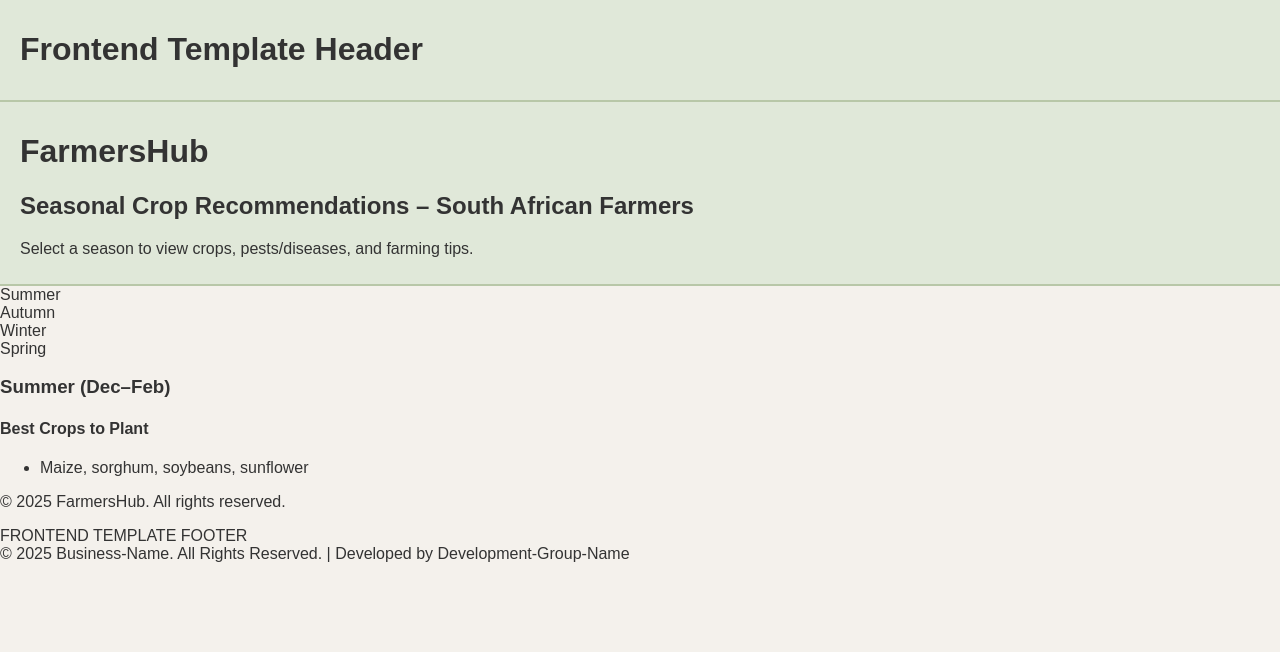
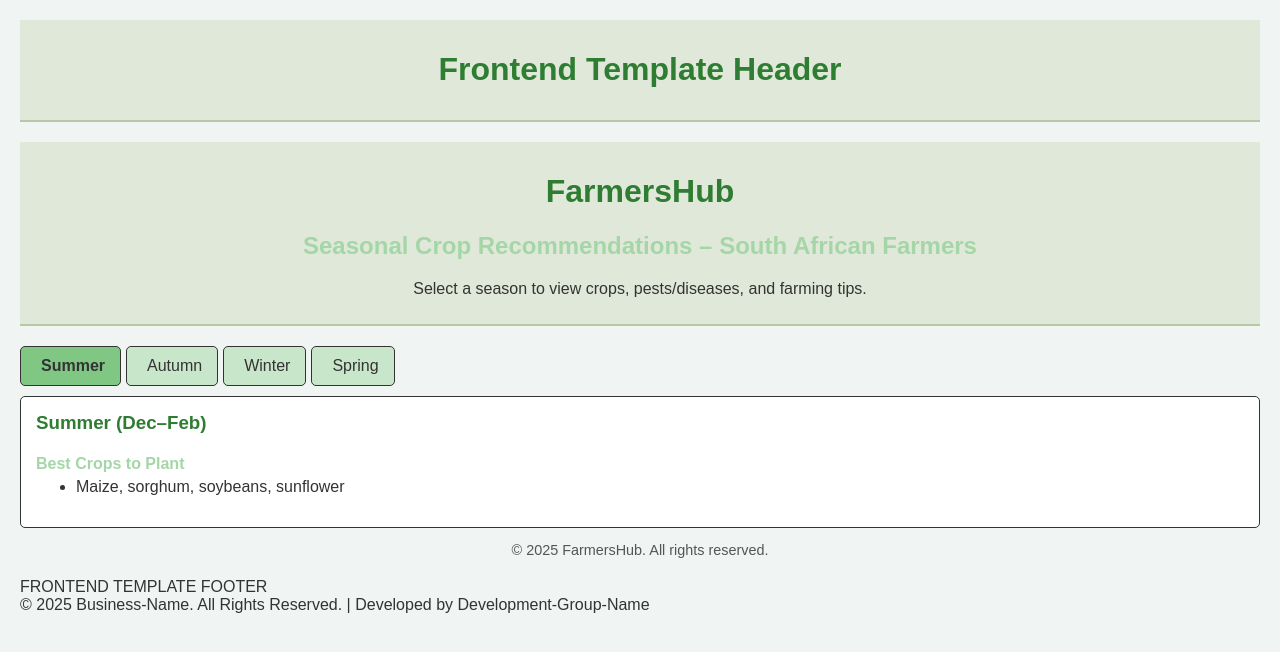
Before and after one commit to NICK-TSHEPO/FarmersHub, a React (Create React App) app: page /#/season in a window 1280 px wide. Shown: the top 652 px of the page. Built offline with nearby package versions, Linux system fonts and the light colour scheme.

Commit message:
fixed styling and funtionality

```diff
--- a/src/components/pageComponents/seasonal-crop.html
+++ b/src/components/pageComponents/seasonal-crop.html
@@ -1,11 +1,10 @@
-<!doctype html>
-<html lang="en">
-  <head>
-    <meta charset="utf-8" />
-    <meta name="viewport" content="width=device-width, initial-scale=1" />
-    <title>FarmersHub – Seasonal Crop Recommendations (South Africa)</title>
-    <link rel="stylesheet" href="https://cdnjs.cloudflare.com/ajax/libs/font-awesome/6.4.0/css/all.min.css" integrity="sha512-pVY2wH6+Kx6BlZ9gf7T1O+XzPRmsm1uv0MlV6i5MxGkDFgy6V0OGFfTTV6e8hP4oLgkR3q1p9NUz36i8JYFZ0A==" crossorigin="anonymous" referrerpolicy="no-referrer" />
+import React from 'react';
+
+const FarmersHub = () => {
+  return (
+    <div>
       <style>
+        {`
           :root {
             --primary-color: #2e7d32;
             --secondary-color: #a5d6a7;
@@ -14,47 +13,148 @@
             --tab-active-color: #81c784;
             --alert-color: #d32f2f;
           }
-      body { font-family: Arial, sans-serif; margin: 20px; background-color: var(--background-color); color: #333; }
-      header, footer { text-align: center; margin-bottom: 20px; }
-      header h1 { color: var(--primary-color); }
-      header h2 { color: var(--secondary-color); }
 
-      .tabs { display: flex; margin-bottom: 10px; }
-      .tab { padding: 10px 15px; border: 1px solid #333; cursor: pointer; margin-right: 5px; background-color: var(--tab-color); border-radius: 5px; display: flex; align-items: center; transition: background 0.3s; }
-      .tab:hover { background-color: var(--tab-active-color); }
-      .tab i { margin-right: 5px; }
-      .tab.active { background-color: var(--tab-active-color); font-weight: bold; }
+          body {
+            font-family: Arial, sans-serif;
+            margin: 20px;
+            background-color: var(--background-color);
+            color: #333;
+          }
 
-      .tab-content { border: 1px solid #333; padding: 15px; display: none; border-radius: 5px; background-color: #fff; }
-      .tab-content.active { display: block; }
-      h3 { margin-top: 0; color: var(--primary-color); }
-      h4 { margin-bottom: 5px; color: var(--secondary-color); }
-      img { max-width: 100%; height: auto; margin-top: 10px; border-radius: 5px; }
-      ul { margin-top: 0; }
-      .section { margin-bottom: 15px; }
-      .alert { color: var(--alert-color); font-weight: bold; }
-      footer { font-size: 0.9em; color: #555; }
-      .more-btn { margin-top: 10px; padding: 8px 12px; background-color: var(--primary-color); color: #fff; border: none; border-radius: 4px; cursor: pointer; }
-      .more-btn:hover { background-color: var(--tab-active-color); }
+          header, footer {
+            text-align: center;
+            margin-bottom: 20px;
+          }
+
+          header h1 {
+            color: var(--primary-color);
+          }
+
+          header h2 {
+            color: var(--secondary-color);
+          }
+
+          .tabs {
+            display: flex;
+            margin-bottom: 10px;
+          }
+
+          .tab {
+            padding: 10px 15px;
+            border: 1px solid #333;
+            cursor: pointer;
+            margin-right: 5px;
+            background-color: var(--tab-color);
+            border-radius: 5px;
+            display: flex;
+            align-items: center;
+            transition: background 0.3s;
+          }
+
+          .tab:hover {
+            background-color: var(--tab-active-color);
+          }
+
+          .tab i {
+            margin-right: 5px;
+          }
+
+          .tab.active {
+            background-color: var(--tab-active-color);
+            font-weight: bold;
+          }
+
+          .tab-content {
+            border: 1px solid #333;
+            padding: 15px;
+            display: none;
+            border-radius: 5px;
+            background-color: #fff;
+          }
+
+          .tab-content.active {
+            display: block;
+          }
+
+          h3 {
+            margin-top: 0;
+            color: var(--primary-color);
+          }
+
+          h4 {
+            margin-bottom: 5px;
+            color: var(--secondary-color);
+          }
+
+          img {
+            max-width: 100%;
+            height: auto;
+            margin-top: 10px;
+            border-radius: 5px;
+          }
+
+          ul {
+            margin-top: 0;
+          }
+
+          .section {
+            margin-bottom: 15px;
+          }
+
+          .alert {
+            color: var(--alert-color);
+            font-weight: bold;
+          }
+
+          footer {
+            font-size: 0.9em;
+            color: #555;
+          }
+
+          .more-btn {
+            margin-top: 10px;
+            padding: 8px 12px;
+            background-color: var(--primary-color);
+            color: #fff;
+            border: none;
+            border-radius: 4px;
+            cursor: pointer;
+          }
+
+          .more-btn:hover {
+            background-color: var(--tab-active-color);
+          }
+        `}
       </style>
-  </head>
-  <body>
+
       <header>
-      <h1><i class="fas fa-seedling"></i> FarmersHub</h1>
+        <h1><i className="fas fa-seedling"></i> FarmersHub</h1>
         <h2>Seasonal Crop Recommendations – South African Farmers</h2>
         <p>Select a season to view crops, pests/diseases, and farming tips.</p>
       </header>
 
-    <div class="tabs">
-      <div class="tab active" onclick="showTab('summer')"><i class="fas fa-sun"></i> Summer</div>
-      <div class="tab" onclick="showTab('autumn')"><i class="fas fa-leaf"></i> Autumn</div>
-      <div class="tab" onclick="showTab('winter')"><i class="fas fa-snowflake"></i> Winter</div>
-      <div class="tab" onclick="showTab('spring')"><i class="fas fa-cloud-sun"></i> Spring</div>
+      <div className="tabs">
+        <div className="tab active"><i className="fas fa-sun"></i> Summer</div>
+        <div className="tab"><i className="fas fa-leaf"></i> Autumn</div>
+        <div className="tab"><i className="fas fa-snowflake"></i> Winter</div>
+        <div className="tab"><i className="fas fa-cloud-sun"></i> Spring</div>
       </div>
 
-    <div id="summer" class="tab-content active">
-      <h3><i class="fas fa-sun"></i> Summer (Dec–Feb)</h3>
-      <div class="section">
+      <div id="summer" className="tab-content active">
+        <h3><i className="fas fa-sun"></i> Summer (Dec–Feb)</h3>
+        <div className="section">
           <h4>Best Crops to Plant</h4>
           <ul>
             <li>Maize, sorghum, soybeans, sunflower</li>
+          </ul>
+        </div>
+      </div>
+
+      <footer>
+        <p>&copy; {new Date().getFullYear()} FarmersHub. All rights reserved.</p>
+      </footer>
+    </div>
+  );
+};
+
+export default FarmersHub;
--- a/src/components/pageComponents/seasonal-crop.js
+++ b/src/components/pageComponents/seasonal-crop.js
@@ -3,6 +3,130 @@ import React from 'react';
 const FarmersHub = () => {
   return (
     <div>
+      <style>
+        {`
+          :root {
+            --primary-color: #2e7d32;
+            --secondary-color: #a5d6a7;
+            --background-color: #f0f4f3;
+            --tab-color: #c8e6c9;
+            --tab-active-color: #81c784;
+            --alert-color: #d32f2f;
+          }
+
+          body {
+            font-family: Arial, sans-serif;
+            margin: 20px;
+            background-color: var(--background-color);
+            color: #333;
+          }
+
+          header, footer {
+            text-align: center;
+            margin-bottom: 20px;
+          }
+
+          header h1 {
+            color: var(--primary-color);
+          }
+
+          header h2 {
+            color: var(--secondary-color);
+          }
+
+          .tabs {
+            display: flex;
+            margin-bottom: 10px;
+          }
+
+          .tab {
+            padding: 10px 15px;
+            border: 1px solid #333;
+            cursor: pointer;
+            margin-right: 5px;
+            background-color: var(--tab-color);
+            border-radius: 5px;
+            display: flex;
+            align-items: center;
+            transition: background 0.3s;
+          }
+
+          .tab:hover {
+            background-color: var(--tab-active-color);
+          }
+
+          .tab i {
+            margin-right: 5px;
+          }
+
+          .tab.active {
+            background-color: var(--tab-active-color);
+            font-weight: bold;
+          }
+
+          .tab-content {
+            border: 1px solid #333;
+            padding: 15px;
+            display: none;
+            border-radius: 5px;
+            background-color: #fff;
+          }
+
+          .tab-content.active {
+            display: block;
+          }
+
+          h3 {
+            margin-top: 0;
+            color: var(--primary-color);
+          }
+
+          h4 {
+            margin-bottom: 5px;
+            color: var(--secondary-color);
+          }
+
+          img {
+            max-width: 100%;
+            height: auto;
+            margin-top: 10px;
+            border-radius: 5px;
+          }
+
+          ul {
+            margin-top: 0;
+          }
+
+          .section {
+            margin-bottom: 15px;
+          }
+
+          .alert {
+            color: var(--alert-color);
+            font-weight: bold;
+          }
+
+          footer {
+            font-size: 0.9em;
+            color: #555;
+          }
+
+          .more-btn {
+            margin-top: 10px;
+            padding: 8px 12px;
+            background-color: var(--primary-color);
+            color: #fff;
+            border: none;
+            border-radius: 4px;
+            cursor: pointer;
+          }
+
+          .more-btn:hover {
+            background-color: var(--tab-active-color);
+          }
+        `}
+      </style>
+
       <header>
         <h1><i className="fas fa-seedling"></i> FarmersHub</h1>
         <h2>Seasonal Crop Recommendations – South African Farmers</h2>
```
Lines whose indentation alone changed are shown as unchanged.
